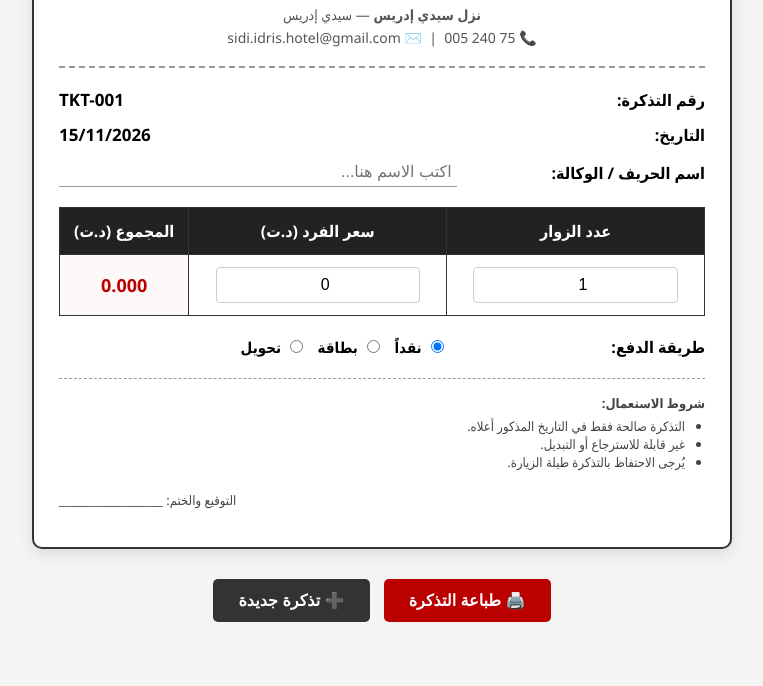
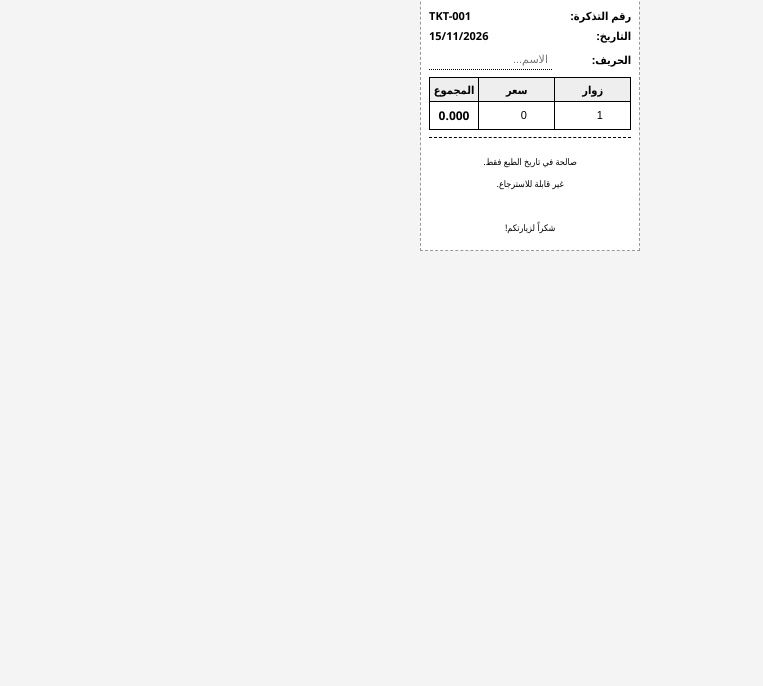
Before and after one commit to kardous93-cloud/starwars-ticket, a plain HTML site: page index.html in a window 1280 px wide. Shown: the part 114-800 px from the top of the page, without its empty margins (258-1021 px from the left). Drawn offline with Linux system fonts and the light colour scheme.

Commit message:
Update index.html

```diff
--- a/index.html
+++ b/index.html
@@ -5,104 +5,115 @@
 <meta name="viewport" content="width=device-width, initial-scale=1.0">
 <title>تذكرة دخول - متحف حرب النجوم</title>
 <style>
+  /* إعدادات خاصة بمقاس 58mm */
+  @page {
+    margin: 0;
+    size: 58mm auto; /* العرض 58mm والطول أوتوماتيك */
+  }
+
   body {
     font-family: 'Segoe UI', Tahoma, Arial, sans-serif;
     background: #f4f4f4;
     padding: 20px;
     margin: 0;
+    display: flex;
+    justify-content: center;
   }
+
   .ticket {
-    width: 100%;
-    max-width: 700px;
-    margin: auto;
+    width: 58mm; /* عرض المطبعة الحرارية */
     background: #fff;
-    border: 2px solid #333;
-    border-radius: 10px;
-    padding: 25px;
-    box-shadow: 0 5px 15px rgba(0,0,0,0.1);
+    border: 1px dashed #999;
+    padding: 2mm;
     box-sizing: border-box;
+    font-size: 12px;
   }
+
   .header {
     text-align: center;
-    border-bottom: 2px dashed #999;
-    padding-bottom: 15px;
-    margin-bottom: 20px;
+    border-bottom: 1px dashed #000;
+    padding-bottom: 2mm;
+    margin-bottom: 2mm;
   }
-  .header h1 { margin: 5px 0; color: #111; font-size: 24px; }
-  .header h2 { margin: 5px 0; color: #b00; font-size: 18px; }
-  .header p { margin: 4px 0; font-size: 14px; color: #555; }
+  .header h1 { margin: 0; color: #000; font-size: 14px; }
+  .header h2 { margin: 1mm 0; color: #000; font-size: 11px; font-weight: normal;}
+  .header p { margin: 1mm 0; font-size: 10px; color: #000; }
 
   .row {
     display: flex;
     justify-content: space-between;
     align-items: center;
-    margin: 12px 0;
-    font-size: 16px;
+    margin: 1.5mm 0;
+    font-size: 11px;
   }
-  .row label { font-weight: bold; width: 35%; }
+  .row label { font-weight: bold; width: 40%; }
   .row input[type="text"] {
-    width: 60%;
+    width: 58%;
     border: none;
-    border-bottom: 1px solid #999;
-    padding: 5px;
-    font-size: 16px;
+    border-bottom: 1px dotted #000;
+    padding: 1mm;
+    font-size: 11px;
     text-align: right;
     background: transparent;
   }
-  .row input[type="text"]:focus { outline: none; border-bottom: 2px solid #b00; }
-  .row span.val { font-weight: bold; font-size: 17px; }
+  .row input[type="text"]:focus { outline: none; }
+  .row span.val { font-weight: bold; font-size: 11px; }
 
   table {
     width: 100%;
     border-collapse: collapse;
-    margin: 20px 0;
-    background: #fff;
+    margin: 2mm 0;
   }
   th, td {
-    border: 1px solid #333;
-    padding: 12px;
+    border: 1px solid #000;
+    padding: 1mm;
     text-align: center;
-    font-size: 16px;
+    font-size: 11px;
   }
-  th { background: #222; color: #fff; }
+  th { background: #eee; color: #000; font-weight: bold;}
   input[type="number"] {
-    width: 80%;
-    padding: 8px;
+    width: 90%;
+    padding: 1mm;
     text-align: center;
-    font-size: 16px;
-    border: 1px solid #ccc;
-    border-radius: 4px;
+    font-size: 11px;
+    border: none;
+    background: transparent;
   }
-  .total-cell { font-weight: bold; font-size: 18px; color: #b00; background: #fff8f8; }
+  .total-cell { font-weight: bold; font-size: 12px; }
 
   .footer {
-    margin-top: 20px;
-    font-size: 13px;
-    color: #444;
-    border-top: 1px dashed #999;
-    padding-top: 15px;
+    margin-top: 2mm;
+    font-size: 9px;
+    color: #000;
+    border-top: 1px dashed #000;
+    padding-top: 2mm;
+    text-align: center;
   }
-  .footer ul { margin: 5px 0; padding-right: 20px; }
 
-  .buttons { text-align: center; margin-top: 25px; }
+  .buttons { text-align: center; margin-top: 20px; }
   button {
-    padding: 12px 25px;
-    font-size: 16px;
+    padding: 10px 20px;
+    font-size: 14px;
     margin: 5px;
     border: none;
     border-radius: 5px;
     cursor: pointer;
-    font-weight: bold;
   }
   .btn-print { background: #b00; color: #fff; }
   .btn-new { background: #333; color: #fff; }
-  button:hover { opacity: 0.8; }
 
   /* إعدادات الطباعة */
   @media print {
-    body { background: #fff; padding: 0; }
+    body { background: #fff; padding: 0; display: block; }
     .buttons { display: none; }
-    .ticket { box-shadow: none; border: 2px solid #000; max-width: 100%; }
+    .ticket {
+      border: none;
+      width: 58mm;
+      padding: 0;
+      margin: 0;
+    }
+    input { border: none !important; }
+    th { background: #fff !important; border: 1px solid #000; }
   }
 </style>
 </head>
@@ -110,33 +121,33 @@
 
 <div class="ticket">
   <div class="header">
-    <h1>🎟️ تذكرة دخول — متحف حرب النجوم</h1>
-    <h2>Billet d'Entrée — Musée Star Wars</h2>
-    <p><strong>نزل سيدي إدريس</strong> — سيدي إدريس</p>
-    <p>📞 75 240 005 &nbsp;|&nbsp; ✉️ sidi.idris.hotel@gmail.com</p>
+    <h1>تذكرة دخول</h1>
+    <h2>متحف حرب النجوم</h2>
+    <p><strong>نزل سيدي إدريس</strong></p>
+    <p>📞 75 240 005</p>
   </div>
 
   <div class="row">
     <label>رقم التذكرة:</label>
-    <span class="val" id="numTicket">جاري التحميل...</span>
+    <span class="val" id="numTicket">...</span>
   </div>
 
   <div class="row">
     <label>التاريخ:</label>
-    <span class="val" id="dateTicket">جاري التحميل...</span>
+    <span class="val" id="dateTicket">...</span>
   </div>
 
   <div class="row">
-    <label>اسم الحريف / الوكالة:</label>
-    <input type="text" id="client" placeholder="اكتب الاسم هنا...">
+    <label>الحريف:</label>
+    <input type="text" id="client" placeholder="الاسم...">
   </div>
 
   <table>
     <thead>
       <tr>
-        <th>عدد الزوار</th>
-        <th>سعر الفرد (د.ت)</th>
-        <th>المجموع (د.ت)</th>
+        <th>زوار</th>
+        <th>سعر</th>
+        <th>المجموع</th>
       </tr>
     </thead>
     <tbody>
@@ -148,50 +159,32 @@
     </tbody>
   </table>
 
-  <div class="row">
-    <label>طريقة الدفع:</label>
-    <div style="width: 60%; text-align: right; font-size: 15px;">
-      <label><input type="radio" name="paiement" value="نقداً" checked> نقداً</label> &nbsp;
-      <label><input type="radio" name="paiement" value="بطاقة"> بطاقة</label> &nbsp;
-      <label><input type="radio" name="paiement" value="تحويل"> تحويل</label>
-    </div>
-  </div>
-
   <div class="footer">
-    <strong>شروط الاستعمال:</strong>
-    <ul>
-      <li>التذكرة صالحة فقط في التاريخ المذكور أعلاه.</li>
-      <li>غير قابلة للاسترجاع أو التبديل.</li>
-      <li>يُرجى الاحتفاظ بالتذكرة طيلة الزيارة.</li>
-    </ul>
-    <p style="text-align:left; margin-top:20px;">التوقيع والختم: __________________</p>
+    <p>صالحة في تاريخ الطبع فقط.</p>
+    <p>غير قابلة للاسترجاع.</p>
+    <br>
+    <p>شكراً لزيارتكم!</p>
   </div>
 </div>
 
 <div class="buttons">
-  <button class="btn-print" onclick="window.print()">🖨️ طباعة التذكرة</button>
+  <button class="btn-print" onclick="window.print()">🖨️ طباعة حرارية</button>
   <button class="btn-new" onclick="nouvelleTicket()">➕ تذكرة جديدة</button>
 </div>
 
 <script>
-  // --- 1. إدارة رقم التذكرة (محفوظ في المتصفح) ---
+  // نفس السكريبت متاع قبل
   function getNumero() {
     let n = localStorage.getItem('numTicket_sidiIdris');
-    if (!n) {
-      n = 1;
-      localStorage.setItem('numTicket_sidiIdris', 1);
-    }
+    if (!n) { n = 1; localStorage.setItem('numTicket_sidiIdris', 1); }
     return parseInt(n);
   }
 
   function afficherNumero() {
     let n = getNumero();
-    // تنسيق الرقم باش يولي 001, 002...
-    let formatte = String(n).padStart(3, '0');
-    document.getElementById('numTicket').textContent = 'TKT-' + formatte;
+    document.getElementById('numTicket').textContent = 'TKT-' + String(n).padStart(3, '0');
   }
 
-  // --- 2. إدارة التاريخ الأوتوماتيكي ---
   function afficherDate() {
     let d = new Date();
     let jour = String(d.getDate()).padStart(2, '0');
@@ -200,32 +193,25 @@
     document.getElementById('dateTicket').textContent = jour + '/' + mois + '/' + annee;
   }
 
-  // --- 3. حساب المجموع ---
   function calculerTotal() {
     let nb = parseFloat(document.getElementById('nbVisiteurs').value) || 0;
     let prix = parseFloat(document.getElementById('prix').value) || 0;
-    let total = nb * prix;
-    document.getElementById('total').textContent = total.toFixed(3);
+    document.getElementById('total').textContent = (nb * prix).toFixed(3);
   }
 
-  // --- 4. تذكرة جديدة (تزيد الرقم وتنظف الخانات) ---
   function nouvelleTicket() {
     let n = getNumero() + 1;
     localStorage.setItem('numTicket_sidiIdris', n);
-
     afficherNumero();
     afficherDate();
-
     document.getElementById('client').value = '';
     document.getElementById('nbVisiteurs').value = 1;
     document.getElementById('prix').value = 0;
     document.getElementById('total').textContent = '0.000';
   }
 
-  // --- تشغيل أولي عند فتح الصفحة ---
   afficherNumero();
   afficherDate();
-  calculerTotal();
 </script>
 
 </body>
```
